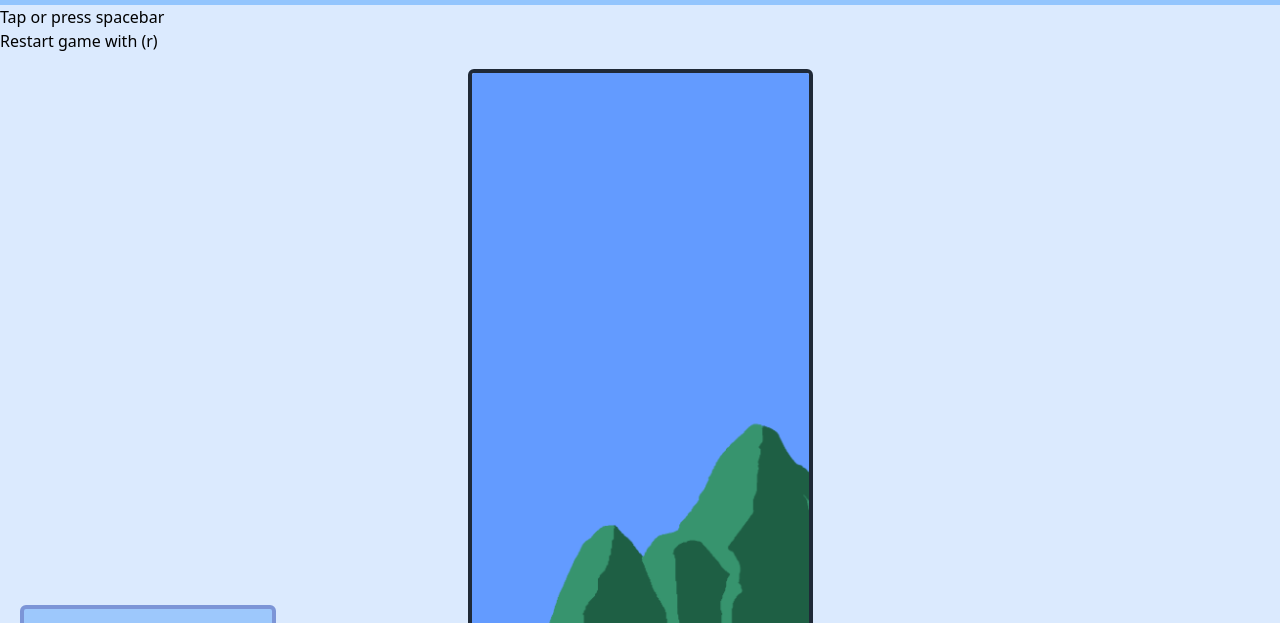
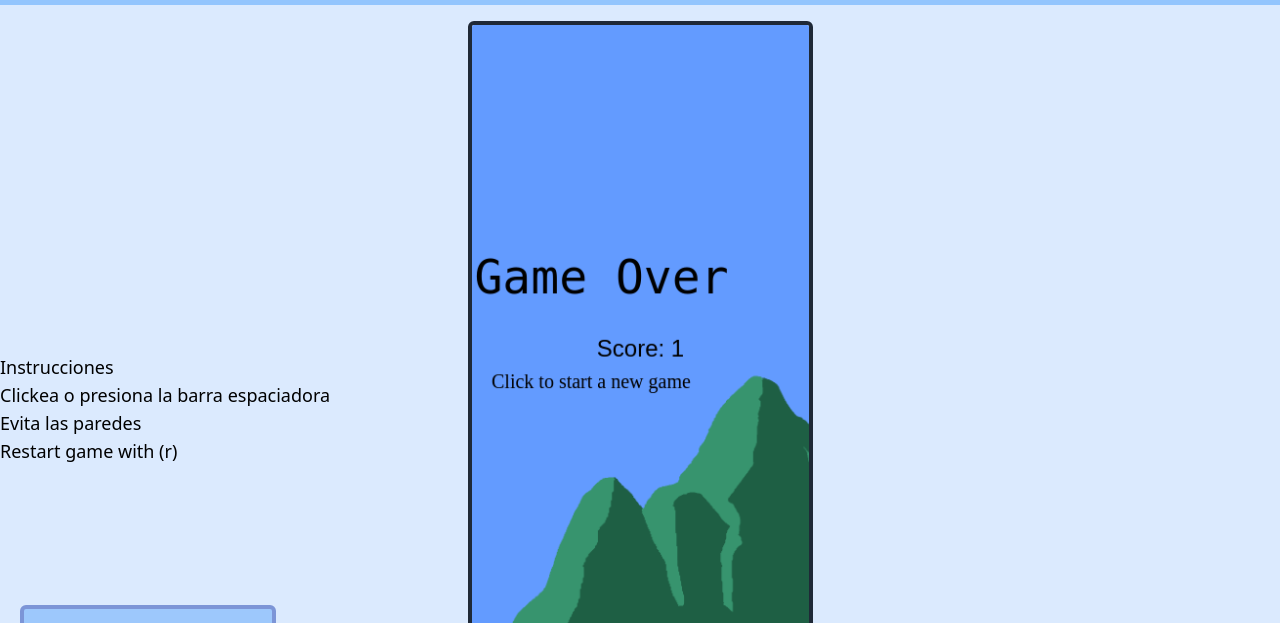
Before and after one commit to FrancoRivera/coptero, a plain HTML site: page src/index.html in a window 1280 px wide. Shown: the part 47-670 px from the top of the page. Drawn offline with nearby package versions, Linux system fonts and the light colour scheme; files that its build step writes are made by us from their sources; files whose address does not match are found by name.

Commit message:
Add GameOver screen

```diff
--- a/src/assets/js/main.js
+++ b/src/assets/js/main.js
@@ -11,6 +11,7 @@ var drawImage = function(ctx, img, x, y, angle = 0, scale = 1) {
   ctx.restore();
 };
 var startGame = function() {
+  canvas.removeEventListener("click", startGame);
   startTime = performance.now();
   player = new Player(width / 3, height / 2, 25);
   pipes = [];
@@ -83,6 +84,7 @@ var gameLoop = function() {
   ctx.drawImage(bg, 0 + offset, 0, 720, 1280, 0, 0, canvas.width, canvas.height);
   update(fps);
   if (gameOver) {
+    GameOver();
     return;
   }
   player.render(ctx);
@@ -90,6 +92,19 @@ var gameLoop = function() {
     pipe.render(ctx);
   });
   requestAnimationFrame(gameLoop);
+};
+var GameOver = function() {
+  ctx.fillStyle = "black";
+  ctx.font = "48px Mono";
+  let fontWidth = ctx.measureText("Game Over").width;
+  ctx.fillText("Game Over", width / 2 - fontWidth / 2 - 40, height / 2 - 32);
+  let score = (performance.now() - startTime) / 1000;
+  ctx.font = "24px Arial";
+  fontWidth = ctx.measureText(`Score: ${Math.round(score)}`).width;
+  ctx.fillText(`Score: ${Math.round(score)}`, width / 2 - fontWidth / 2, height / 2 + 32);
+  ctx.font = "20px serif";
+  ctx.fillText("Click to start a new game", 20, height / 2 + 64);
+  canvas.addEventListener("click", startGame);
 };
 
 class Particle {
--- a/src/assets/js/main.ts
+++ b/src/assets/js/main.ts
@@ -119,6 +119,8 @@ class Pipe {
 }
 
 function startGame(){
+    canvas.removeEventListener("click", startGame)
+
     startTime = performance.now();
     player = new Player(width/3, height/2, 25)
 
@@ -268,6 +270,7 @@ function gameLoop() {
         // if (ok) {
         //     startGame();
         // }
+        GameOver();
         return;
     }
     player.render(ctx)
@@ -275,6 +278,26 @@ function gameLoop() {
         pipe.render(ctx);
     })
     requestAnimationFrame(gameLoop)
+}
+
+function GameOver(){
+    ctx.fillStyle = 'black';
+    ctx.font = '48px Mono'
+
+    let fontWidth = ctx.measureText('Game Over').width;
+    ctx.fillText('Game Over', (width/2)-(fontWidth/2)-40, height/2-32)
+
+    // print score below game over
+    let score = (performance.now() - startTime) / 1000;
+
+    ctx.font = '24px Arial';
+    fontWidth = ctx.measureText(`Score: ${Math.round(score)}`).width;
+    ctx.fillText(`Score: ${Math.round(score)}`, (width/2)-(fontWidth/2), height/2+32)
+
+    ctx.font = '20px serif';
+    ctx.fillText('Click to start a new game', 20, height/2+64)
+
+    canvas.addEventListener("click", startGame)
 }
 
 
--- a/src/index.html
+++ b/src/index.html
@@ -14,9 +14,12 @@
 			<h1 class="text-3xl font-bold text-center font-mono">COptero</h1>
 		</nav>
 
-		<div>Tap or press spacebar</div>
-		<div>Restart game with (r)</div>
-
+		<div class="text-lg fixed left-0 top-1/2">
+			<h2>Instrucciones</h2>
+			<div>Clickea o presiona la barra espaciadora</div>
+			<div>Evita las paredes</div>
+			<div>Restart game with (r)</div>
+		</div>
 	<div class="relative mt-4">
 		<canvas id="myCanvas" class="border-4 border-gray-800 rounded-md mx-auto bg-white"></canvas>
 
```
Also changed, not shown: src/assets/css/styles.css.
